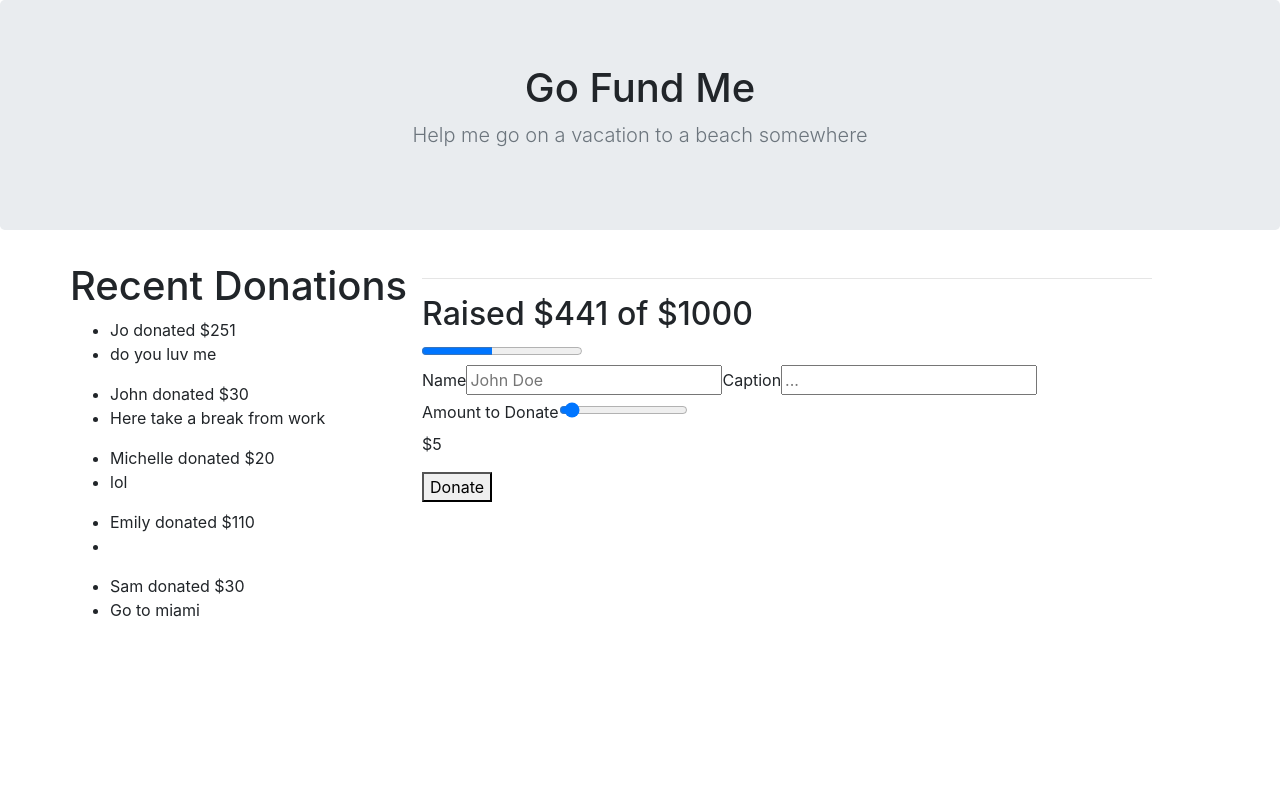
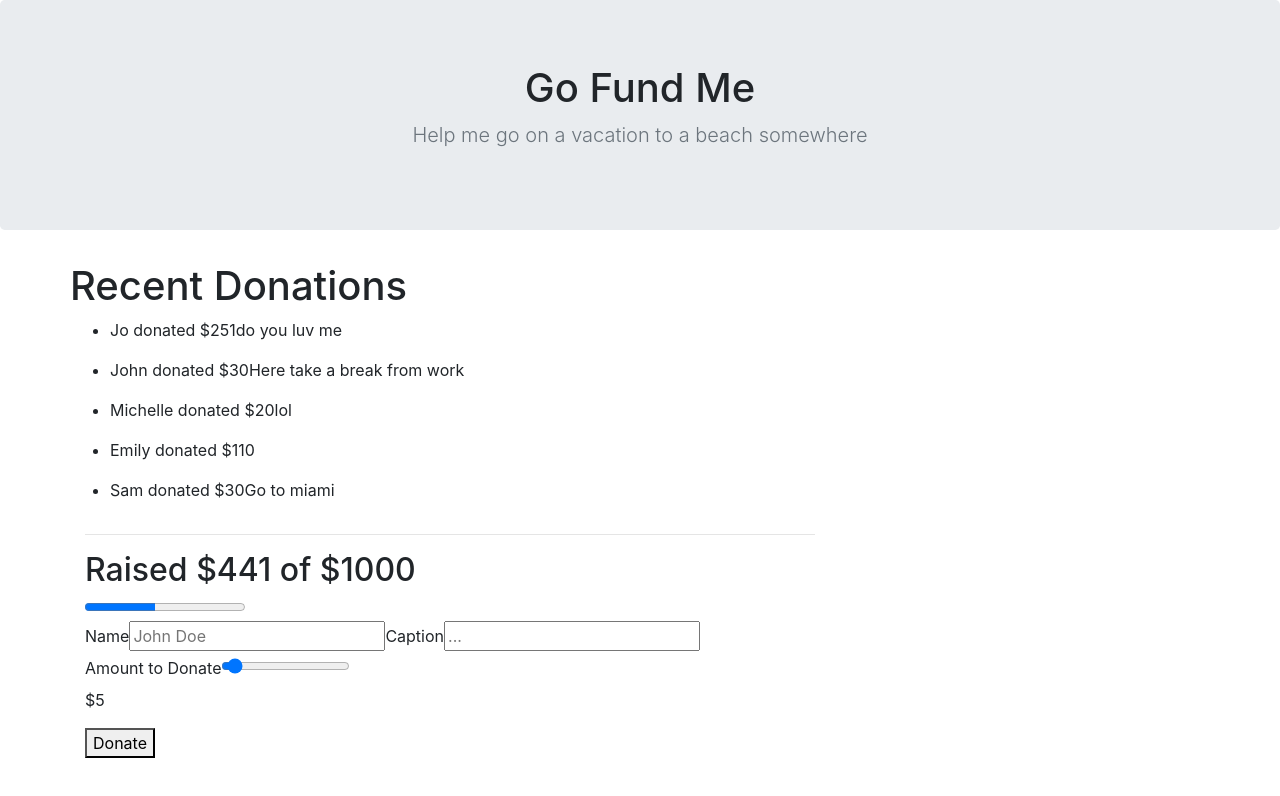
Before and after one commit to joinpursuit/Pursuit-Core-Web-Props-Lab-Tested, a React (Create React App) app: page / in a window 1280 px wide. Shown: the top 796 px of the page. Built offline with nearby package versions, Linux system fonts and the light colour scheme.

Commit message:
Complete Lab

```diff
--- a/src/Components/RecentDonations.js
+++ b/src/Components/RecentDonations.js
@@ -9,9 +9,8 @@ return (
        {donations.map(donation =>{
          debugger
          return (
-           <ul>
-              <li key={donation.id}>{donation.name} donated ${donation.amount}</li>
-              <li key={donation.id}>{donation.caption}</li>
+           <ul key={donation.id}>
+              <li>{donation.name} donated ${donation.amount}{donation.caption}</li>
             </ul>
           )
         })}
```
